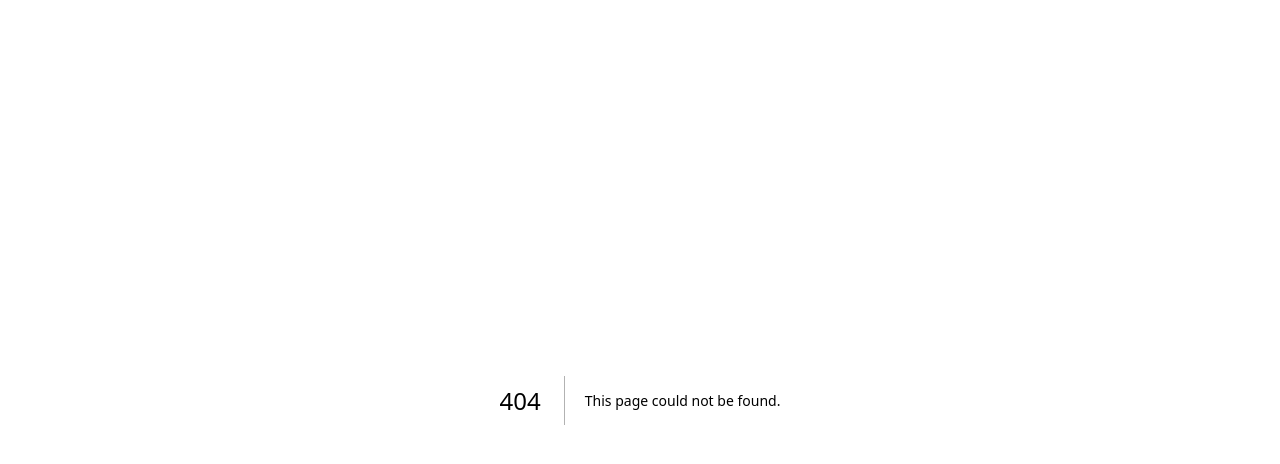
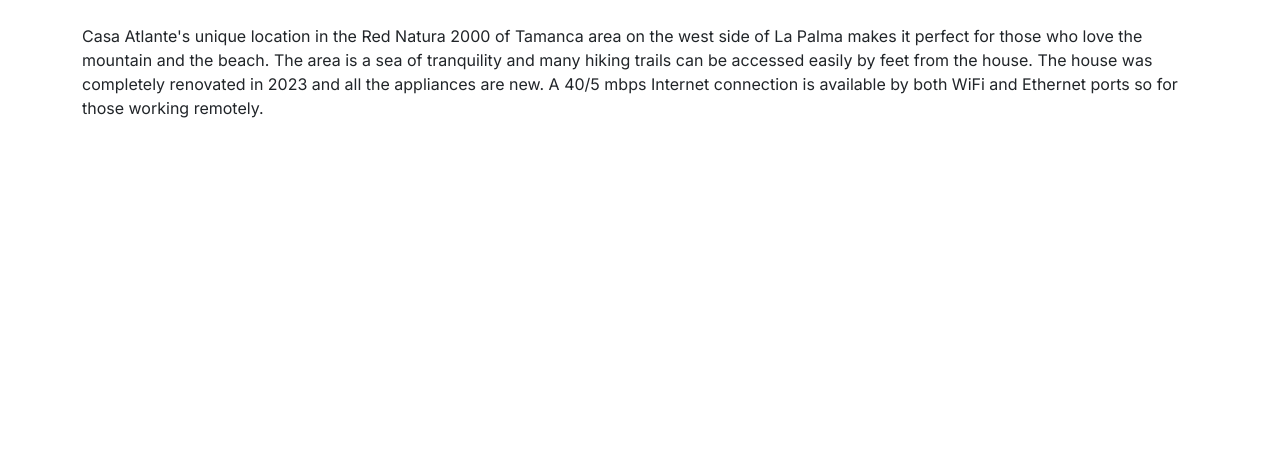
Before and after one commit to vondersam/casa_atlante, a Next.js app: page /stay/the_home in a window 1280 px wide. Before the commit this address had no page. Shown: the top 464 px of the page. Built offline with nearby package versions, Linux system fonts and the light colour scheme.

Commit message:
Add basic structure.

```diff
--- a/src/app/layout.tsx
+++ b/src/app/layout.tsx
@@ -1,6 +1,7 @@
 import type { Metadata } from 'next';
 import { Inter } from 'next/font/google';
 import 'bootstrap/dist/css/bootstrap.css';
+import Container from 'react-bootstrap/Container';
 
 const inter = Inter({ subsets: ['latin'] });
 
@@ -17,7 +18,9 @@ export default function RootLayout({
 }) {
   return (
     <html lang="en">
-      <body className={inter.className}>{children}</body>
+      <body className={inter.className}>
+        <Container className="mt-4">{children}</Container>
+      </body>
     </html>
   );
 }
--- a/src/app/page.tsx
+++ b/src/app/page.tsx
@@ -3,5 +3,5 @@ import Row from 'react-bootstrap/Row';
 import Col from 'react-bootstrap/Col';
 
 export default function Home() {
-  return <Container>Casa Atlante</Container>;
+  return <>Casa Atlante</>;
 }
--- /dev/null
+++ b/src/app/stay/the_home/page.tsx
@@ -0,0 +1,13 @@
+export default function TheHome() {
+  return (
+    <>
+      Casa Atlante's unique location in the Red Natura 2000 of Tamanca area on
+      the west side of La Palma makes it perfect for those who love the mountain
+      and the beach. The area is a sea of tranquility and many hiking trails can
+      be accessed easily by feet from the house. The house was completely
+      renovated in 2023 and all the appliances are new. A 40/5 mbps Internet
+      connection is available by both WiFi and Ethernet ports so for those
+      working remotely.
+    </>
+  );
+}
```
